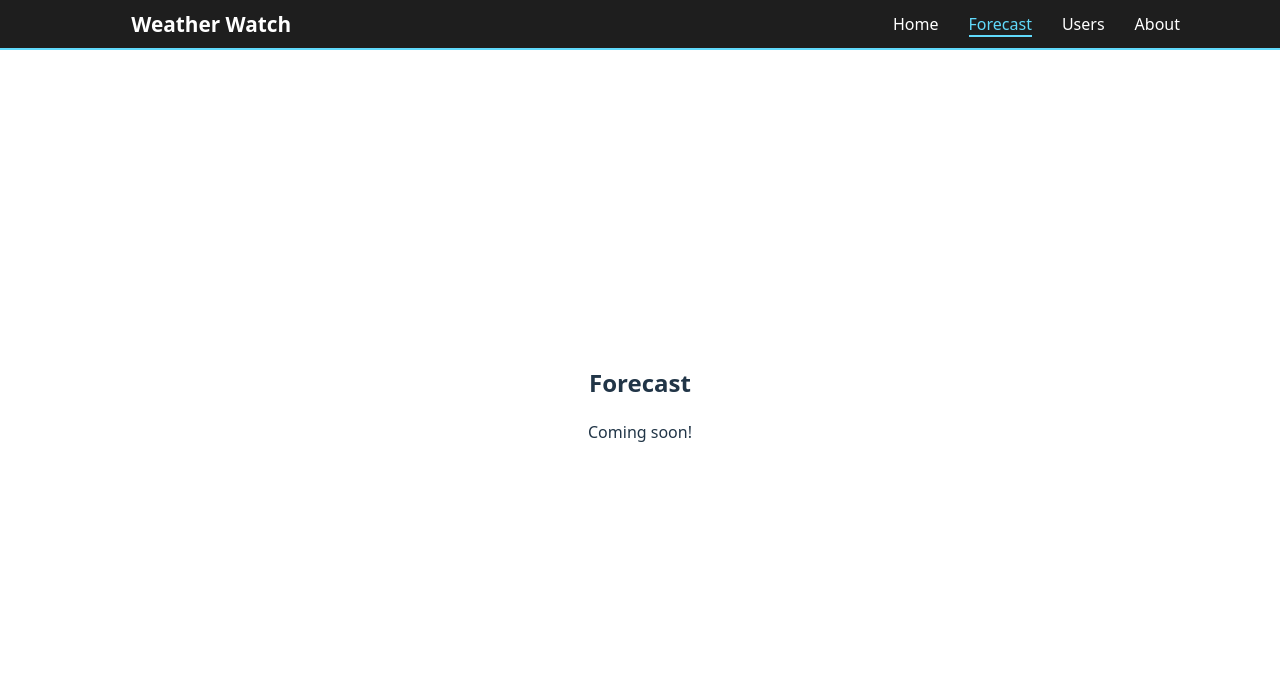
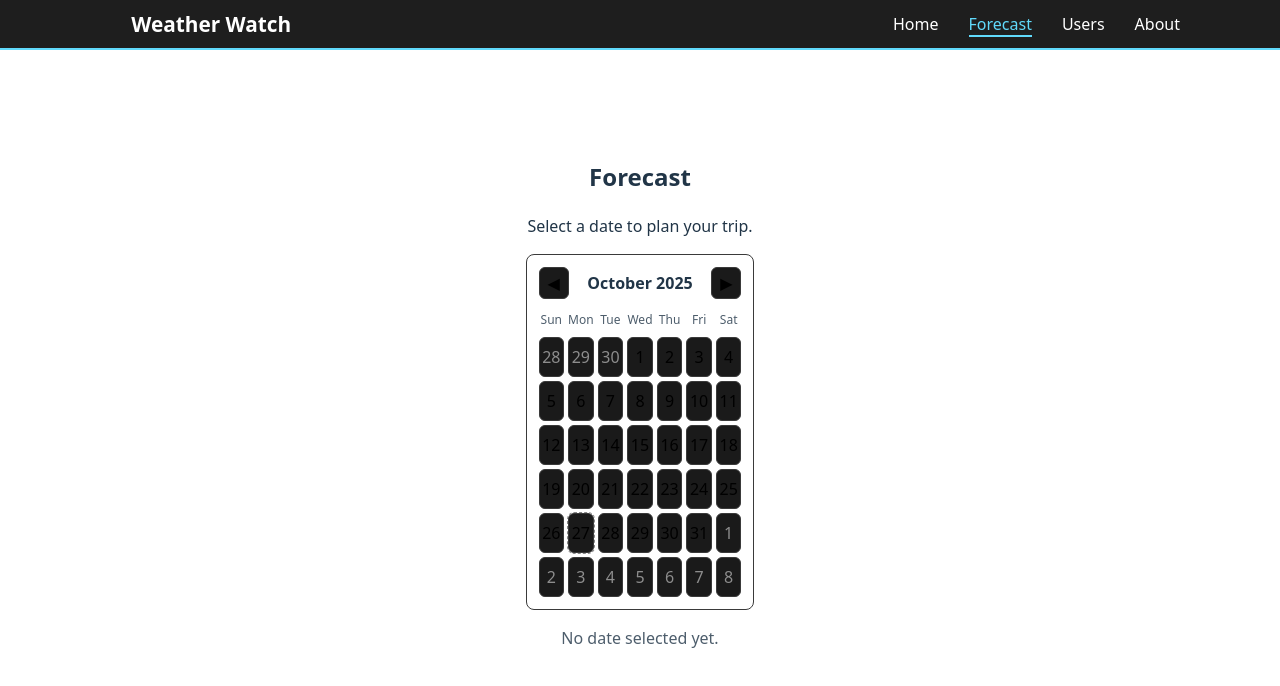
Before and after one commit to Haileyboo111/WeatherWatchApp, a React (Vite) app in the folder WeatherWatch/: page /forecast in a window 1280 px wide. Shown: the top 686 px of the page. Built offline with nearby package versions, Linux system fonts and the light colour scheme.

Commit message:
calendar implementation

```diff
--- /dev/null
+++ b/WeatherWatch/src/Calendar.css
@@ -0,0 +1,60 @@
+.calendar {
+  display: inline-block;
+  text-align: left;
+  border: 1px solid #3a3a3a;
+  border-radius: 8px;
+  padding: 12px;
+}
+
+.calendar__header {
+  display: flex;
+  align-items: center;
+  justify-content: space-between;
+  margin-bottom: 8px;
+}
+
+.calendar__nav-btn {
+  background: #1a1a1a;
+  border: 1px solid #3a3a3a;
+  padding: 4px 8px;
+  border-radius: 6px;
+  cursor: pointer;
+}
+
+.calendar__month {
+  font-weight: 600;
+}
+
+.calendar__grid {
+  display: grid;
+  grid-template-columns: repeat(7, 1fr);
+  gap: 4px;
+}
+
+.calendar__weekday {
+  font-size: 12px;
+  opacity: 0.8;
+  text-align: center;
+  padding: 4px 0;
+}
+
+.calendar__day {
+  border: 1px solid #3a3a3a;
+  background: #1a1a1a;
+  padding: 8px 0;
+  border-radius: 6px;
+  cursor: pointer;
+}
+
+.calendar__day.is-outside {
+  color: rgba(255, 255, 255, 0.5);
+}
+
+.calendar__day.is-selected {
+  border-color: #61dafb;
+  background: rgba(97, 218, 251, 0.15);
+}
+
+.calendar__day.is-today {
+  outline: 1px dashed #888;
+}
--- /dev/null
+++ b/WeatherWatch/src/Calendar.jsx
@@ -0,0 +1,90 @@
+import React, { useState } from 'react';
+import './Calendar.css';
+
+// Small month-view calendar with simple navigation and selection
+
+function Calendar({ value, onChange }) {
+  // Reference for "today"
+  const today = new Date();
+  // Month currently shown in the calendar
+  const [viewDate, setViewDate] = useState(value instanceof Date ? value : today);
+
+  const viewYear = viewDate.getFullYear();
+  const viewMonth = viewDate.getMonth(); // 0-11
+
+  // Month boundaries and metrics
+  const firstOfMonth = new Date(viewYear, viewMonth, 1);
+  const firstWeekday = firstOfMonth.getDay(); // 0 (Sun) - 6 (Sat)
+  const daysInMonth = new Date(viewYear, viewMonth + 1, 0).getDate();
+
+  // Shallow date comparison (ignores time)
+  const isSameDay = (a, b) =>
+    a && b && a.getFullYear() === b.getFullYear() && a.getMonth() === b.getMonth() && a.getDate() === b.getDate();
+
+  // Move the view backward/forward by one month
+  const goPrevMonth = () => setViewDate(new Date(viewYear, viewMonth - 1, 1));
+  const goNextMonth = () => setViewDate(new Date(viewYear, viewMonth + 1, 1));
+
+  // Simple 6x7 grid (42 cells). Compute each cell's date.
+  const totalCells = 42;
+  const cells = Array.from({ length: totalCells }, (_, i) => {
+    const dayNumber = i - firstWeekday + 1; // relative to current month
+    const date = new Date(viewYear, viewMonth, dayNumber);
+    const outside = date.getMonth() !== viewMonth; // not part of current month
+    return { date, outside };
+  });
+
+  // e.g., "October 2025"
+  const monthLabel = new Intl.DateTimeFormat(undefined, { month: 'long', year: 'numeric' })
+    .format(new Date(viewYear, viewMonth, 1));
+
+  // Short weekday labels in display order
+  const weekdays = ['Sun', 'Mon', 'Tue', 'Wed', 'Thu', 'Fri', 'Sat'];
+
+  return (
+    <div className="calendar" role="group" aria-label="Calendar">
+      {/* Header: navigation + current month label */}
+      <div className="calendar__header">
+        <button type="button" className="calendar__nav-btn" onClick={goPrevMonth} aria-label="Previous month">◀</button>
+        <div className="calendar__month" aria-live="polite">{monthLabel}</div>
+        <button type="button" className="calendar__nav-btn" onClick={goNextMonth} aria-label="Next month">▶</button>
+      </div>
+
+      {/* Weekday headers + day cells */}
+      <div className="calendar__grid" role="grid" aria-readonly>
+        {weekdays.map((w) => (
+          <div key={w} className="calendar__weekday" role="columnheader" aria-label={w}>
+            {w}
+          </div>
+        ))}
+
+        {cells.map(({ date, outside }, idx) => {
+          const selected = isSameDay(value, date);
+          const isToday = isSameDay(today, date);
+          const classNames = [
+            'calendar__day',
+            outside ? 'is-outside' : '',
+            selected ? 'is-selected' : '',
+            isToday ? 'is-today' : ''
+          ].filter(Boolean).join(' ');
+
+          return (
+            <button
+              key={idx}
+              type="button"
+              className={classNames}
+              onClick={() => onChange && onChange(new Date(date.getFullYear(), date.getMonth(), date.getDate()))}
+              aria-pressed={selected}
+              role="gridcell"
+              aria-label={date.toDateString()}
+            >
+              {date.getDate()}
+            </button>
+          );
+        })}
+      </div>
+    </div>
+  );
+}
+
+export default Calendar;
--- a/WeatherWatch/src/Forecast.jsx
+++ b/WeatherWatch/src/Forecast.jsx
@@ -1,8 +1,35 @@
+import React, { useState } from 'react';
+import Calendar from './Calendar';
+import './Calendar.css';
+
 function Forecast() {
+  // Holds the date picked in the calendar
+  const [selectedDate, setSelectedDate] = useState(null);
+
   return (
     <section className="page">
       <h2>Forecast</h2>
-      <p>Coming soon!</p>
+      <p>Select a date to plan your trip.</p>
+
+      {/* Calendar centered on the page */}
+      <div style={{ display: 'flex', justifyContent: 'center', marginTop: 16 }}>
+        {/* Calendar component with selected date state */}
+        <Calendar value={selectedDate} onChange={setSelectedDate} />
+      </div>
+
+      {/* Show a date when one is selected */}
+      {selectedDate && (
+        <p style={{ marginTop: 16 }}>
+          Selected date: {selectedDate.toLocaleDateString(undefined, { weekday: 'long', year: 'numeric', month: 'long', day: 'numeric' })}
+        </p>
+      )}
+
+      {/* Placeholder when no date is chosen yet */}
+      {!selectedDate && (
+        <p style={{ marginTop: 16, opacity: 0.8 }}>
+          No date selected yet.
+        </p>
+      )}
     </section>
   );
 }
```
Also changed, not shown: 1 other file (tests, documents, lock files or other folders).
